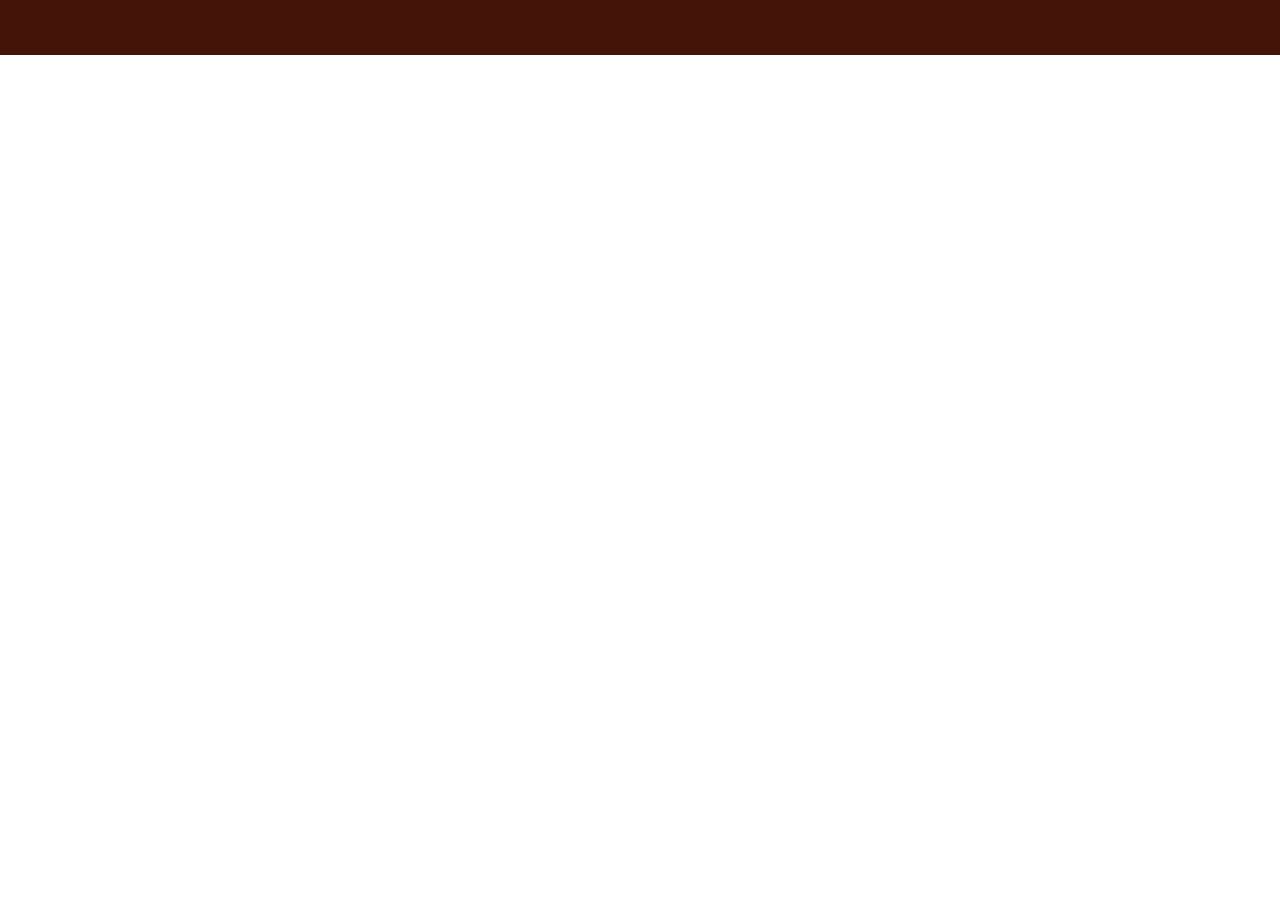
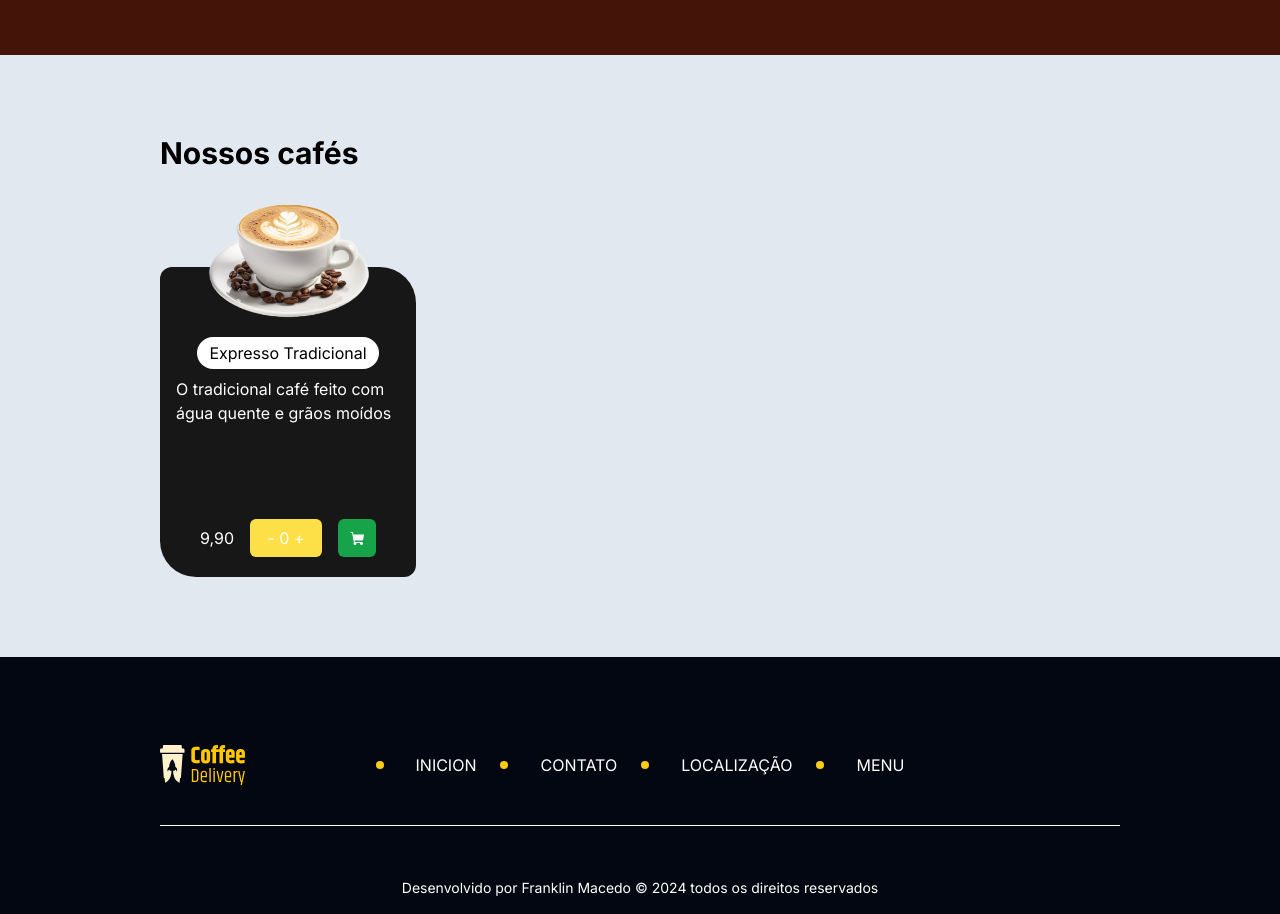
Before and after one commit to Frankdias92/code-challenges, a Next.js app in the folder Rocketseat-Challeges/coffe-shop/: page / in a window 1280 px wide. Shown: the part 1800-2714 px from the top of the page. Before the commit the page ends 1855 px from the top, so only its background shows below. Built offline with nearby package versions, Linux system fonts and the light colour scheme.

Commit message:
create component home | add colors

```diff
--- a/Rocketseat-Challeges/coffe-shop/src/app/(home)/page.tsx
+++ b/Rocketseat-Challeges/coffe-shop/src/app/(home)/page.tsx
@@ -1,7 +1,9 @@
 import { TheBestOnCountry } from "@/components/TheBestOnCountry";
 import { FeaturedProduct } from "@/components/featured";
+import { Footer } from "@/components/footer";
 import { Header } from "@/components/header";
 import HomeMain from "@/components/homeMain";
+import { SectionProducts } from "@/components/sectionProducts";
 
 export default function Home() {
   return (
@@ -10,6 +12,8 @@ export default function Home() {
       <HomeMain />
       <FeaturedProduct />
       <TheBestOnCountry />
+      <SectionProducts />
+      <Footer />
     </div>
   )
 }
--- a/Rocketseat-Challeges/coffe-shop/src/components/TheBestOnCountry.tsx
+++ b/Rocketseat-Challeges/coffe-shop/src/components/TheBestOnCountry.tsx
@@ -19,7 +19,7 @@ export function TheBestOnCountry() {
 
                     <div className="text-white w-full lg:w-2/5">
                         <div className="flex flex-col gap-y-8 sm:pl-10 pt-10">
-                            <h2 className="leading-relaxed sm:leading-6 text-3xl font-bold">O MELHOR CAFÉ DA CIDADE!</h2>
+                            <h2 className="leading-relaxed text-3xl font-bold">O MELHOR CAFÉ DA CIDADE!</h2>
 
                             <p className="text-base font-bold">ENTREGA MAIS RAPIDA DA REGIÃO</p>
                             <p className="text-base font-bold">PEDIDOS AUTOMATIZADOS</p>
--- /dev/null
+++ b/Rocketseat-Challeges/coffe-shop/src/components/footer.tsx
@@ -0,0 +1,28 @@
+import { LogoFooterIcon } from "./icons/icons";
+
+
+export function Footer() {
+
+    return (
+        <footer className="flex items-center w-full bg-gray-950 h-[257px] relative">
+
+            <div className="flex flex-col w-3/4 m-auto">
+                <div className="grid grid-cols-6 grid-rows-1 w-full">
+                    <LogoFooterIcon />
+                    <ul className="flex flex-row items-center col-span-4 justify-center w-full gap-6">
+                        <li className="flex gap-8 items-center text-white"><div className="size-2 bg-yellow-400 rounded-full"/>INICION</li>
+                        <li className="flex gap-8 items-center text-white"><div className="size-2 bg-yellow-400 rounded-full"/>CONTATO</li>
+                        <li className="flex gap-8 items-center text-white"><div className="size-2 bg-yellow-400 rounded-full"/>LOCALIZAÇÃO</li>
+                        <li className="flex gap-8 items-center text-white"><div className="size-2 bg-yellow-400 rounded-full"/>MENU</li>
+                    </ul>
+                </div>
+                <div className="bg-white h-[0.5px] w-full mt-10"/>
+
+            </div>
+
+            <p className="flex text-white text-sm absolute bottom-4 w-full justify-center m-auto">
+                Desenvolvido por Franklin Macedo © 2024  todos os direitos reservados
+            </p>
+        </footer>
+    )
+}
--- /dev/null
+++ b/Rocketseat-Challeges/coffe-shop/src/components/sectionProducts.tsx
@@ -0,0 +1,54 @@
+
+import Image from 'next/image'
+import coffe from '../assets/imgs/Cafe Frame.png'
+import { CardWhiteIcon } from './icons/icons'
+
+
+
+export function SectionProducts() {
+
+    return (
+        <div className="flex justify-center w-full bg-slate-200 py-20 overflow-hidden">
+        <div className="w-3/4">
+
+            <div className="flex flex-col w-full text-white gap-y-24">
+                <h2 className='text-black font-bold text-3xl'>Nossos cafés</h2>
+
+                <div className="flex flex-col items-center w-[256px] h-[310px] bg-neutral-900 rounded-xl rounded-tr-[36px] rounded-bl-[36px] pt-[70px] relative">
+                    <div className="w-[200px] h-[155px] absolute self-center top-0 -translate-y-[45%]">
+                        <Image src={coffe} alt="" width={640} height={496}
+                            className=''
+                        />
+                    </div>
+
+                    <div className='flex flex-col items-center gap-y-2 px-4'>
+                        <span className='flex flex-1 py-1 px-3
+                         text-black bg-white rounded-full'>
+                            Expresso Tradicional
+                        </span>
+
+                        <p>
+                            O tradicional café feito com água quente e grãos moídos
+                        </p>
+
+                        <div className='flex flex-row w-full justify-between items-center absolute bottom-5 px-10'>
+                            <span className=''>
+                                9,90
+                            </span>
+                            <span className='flex justify-center items-center w-[72px] h-[38px] bg-yellow-300 rounded-md'>
+                                - 0 +
+                            </span>
+                            <span className='flex justify-center items-center size-[38px] bg-green-600 rounded-md'>
+                                <CardWhiteIcon />
+                            </span>
+                        </div>
+                    </div>
+
+                </div>
+
+            </div>
+
+        </div>
+    </div>
+    )
+}
--- a/Rocketseat-Challeges/coffe-shop/tailwind.config.ts
+++ b/Rocketseat-Challeges/coffe-shop/tailwind.config.ts
@@ -7,11 +7,14 @@ const config: Config = {
   ],
   theme: {
     extend: {
-      backgroundImage: {
-        "gradient-radial": "radial-gradient(var(--tw-gradient-stops))",
-        "gradient-conic":
-          "conic-gradient(from 180deg at 50% 50%, var(--tw-gradient-stops))",
-      },
+      color: {
+        '-darkOrange': '#451A09',
+        '-pureYellow': '#FFC700',
+        '-paleYellow': '#FFF2CB',
+        '-pale': '#FFFCF3',
+        '-darkModerateYello': '#9EB04E',
+        '-strongRed': '#C53D2D'
+      }
     },
   },
   plugins: [],
```
